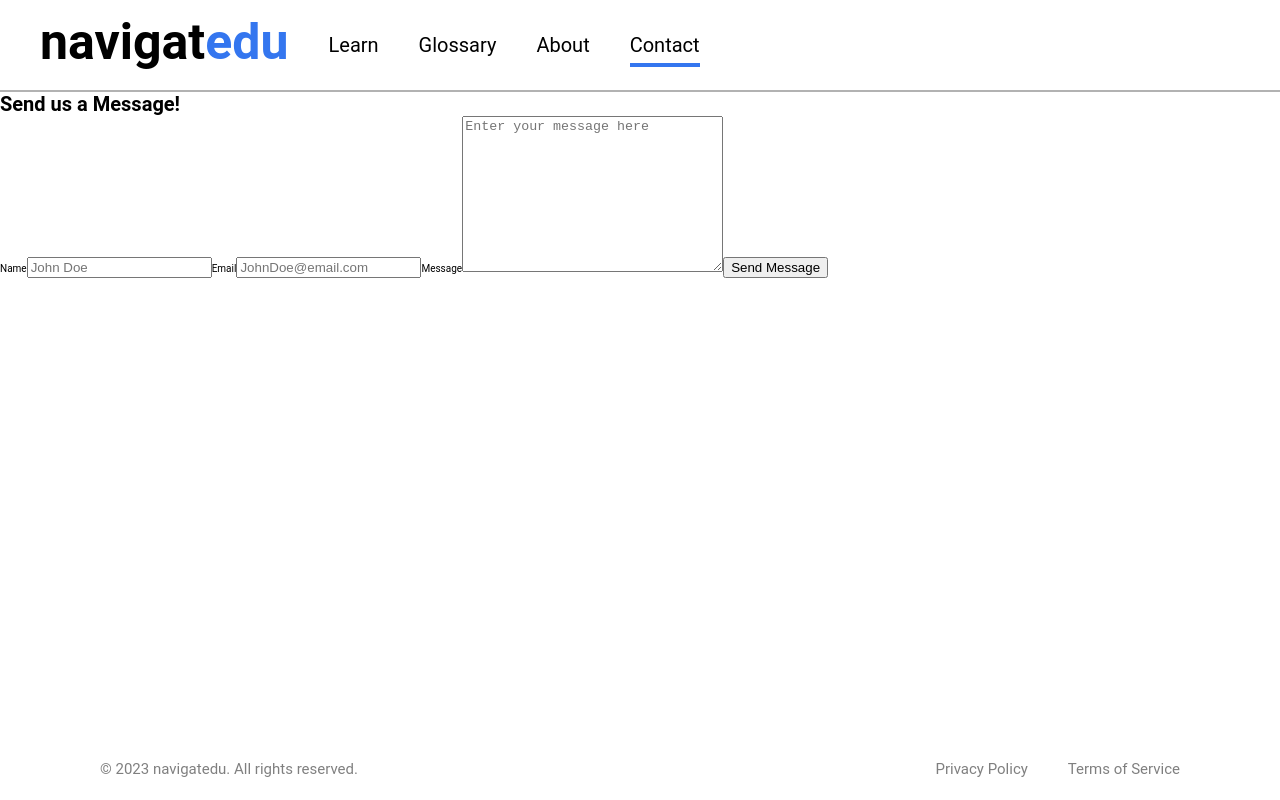
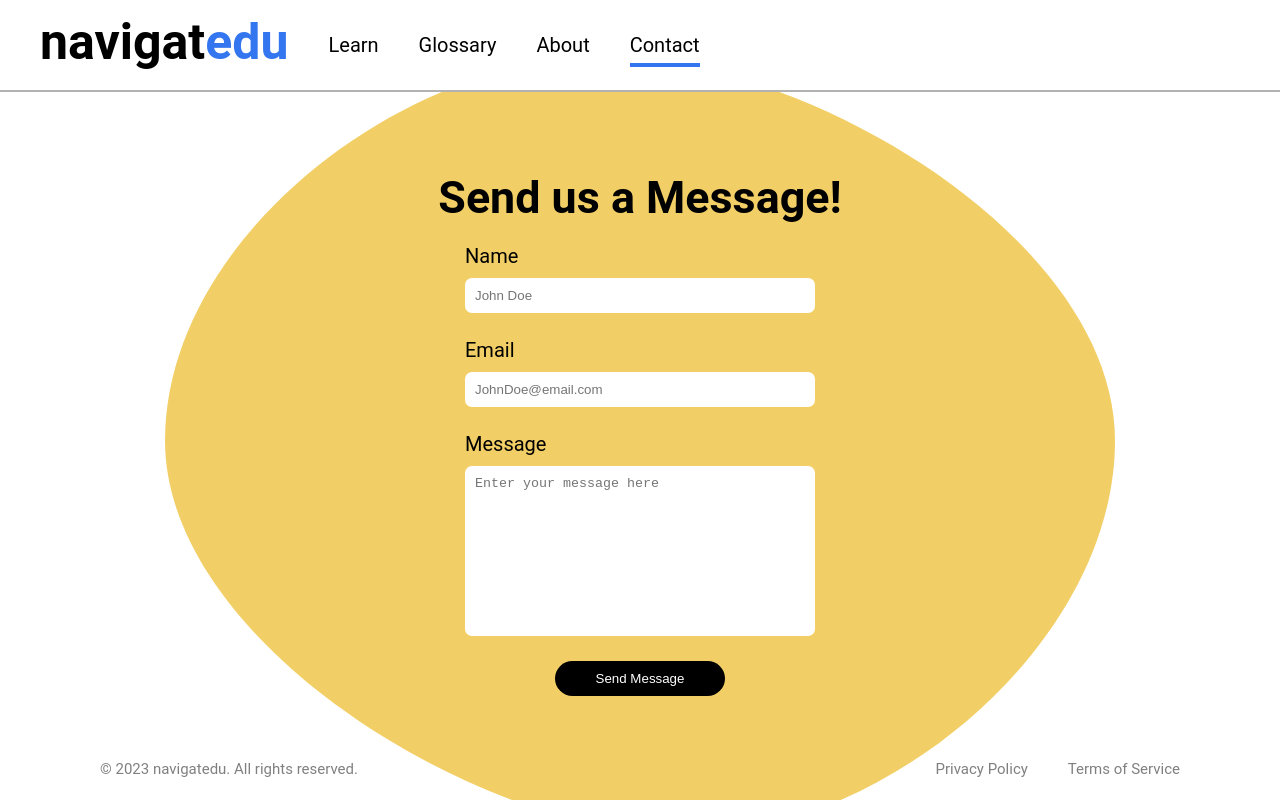
Before and after one commit to Scynes/navigatedu, a React (Create React App) app: page /contact in a window 1280 px wide. Built offline with nearby package versions, Linux system fonts and the light colour scheme.

Commit message:
complete: contact page refactor complete

```diff
--- a/src/assets/global.css
+++ b/src/assets/global.css
@@ -193,7 +193,7 @@ span.bold {
     color: white;
 }
 
-.go-learn > .description > h1, .about h1 {
+.go-learn > .description > h1, .about h1, .contact-container h1 {
     font-size: clamp(3rem, 3.5vw, 5rem);
 }
 
@@ -232,6 +232,54 @@ span.bold {
     background-size: 70%;
 }
 
+.contact-container {
+    display: flex;
+    flex-direction: column;
+    justify-content: center;
+    align-items: center;
+    height: 100%;
+    gap: 2rem;
+}
+
+.contact-bg {
+    background-image: url('./images/contact-bg.svg');
+    background-repeat: no-repeat;
+    background-position: center;
+    background-size: clamp(50rem, 100%, 95rem);
+}
+
+.contact-form {
+    display: flex;
+    flex-direction: column;
+    max-width: 35rem;
+    width: 100%;
+}
+
+.contact-form > input, textarea {
+    padding: 1rem;
+    margin-bottom: 2.5rem;
+    border: none;
+    border-radius: 0.7rem;
+}
+
+.contact-form > textarea {
+    resize: none;
+}
+
+.contact-form > input[type=button] {
+    max-width: 17rem;
+    width: 100%;
+    border-radius: 2rem;
+    align-self: center;
+    background-color: black;
+    color: white;
+}
+
+.contact-form > label {
+    font-size: 2rem;
+    margin-bottom: 1rem;
+}
+
 @media (max-width: 700px) {
 
     .landing-container, .about-container {
--- a/src/pages/Contact.js
+++ b/src/pages/Contact.js
@@ -3,7 +3,7 @@ import PageTransition from "../components/PageTransition";
 const Contact = () => {
     return (
         <PageTransition>
-            <div className="contact-container">
+            <div className="contact-container contact-bg">
                 <h1>Send us a Message!</h1>
                 <form action="" className="contact-form">
                     <label htmlFor="name">Name</label>
```
